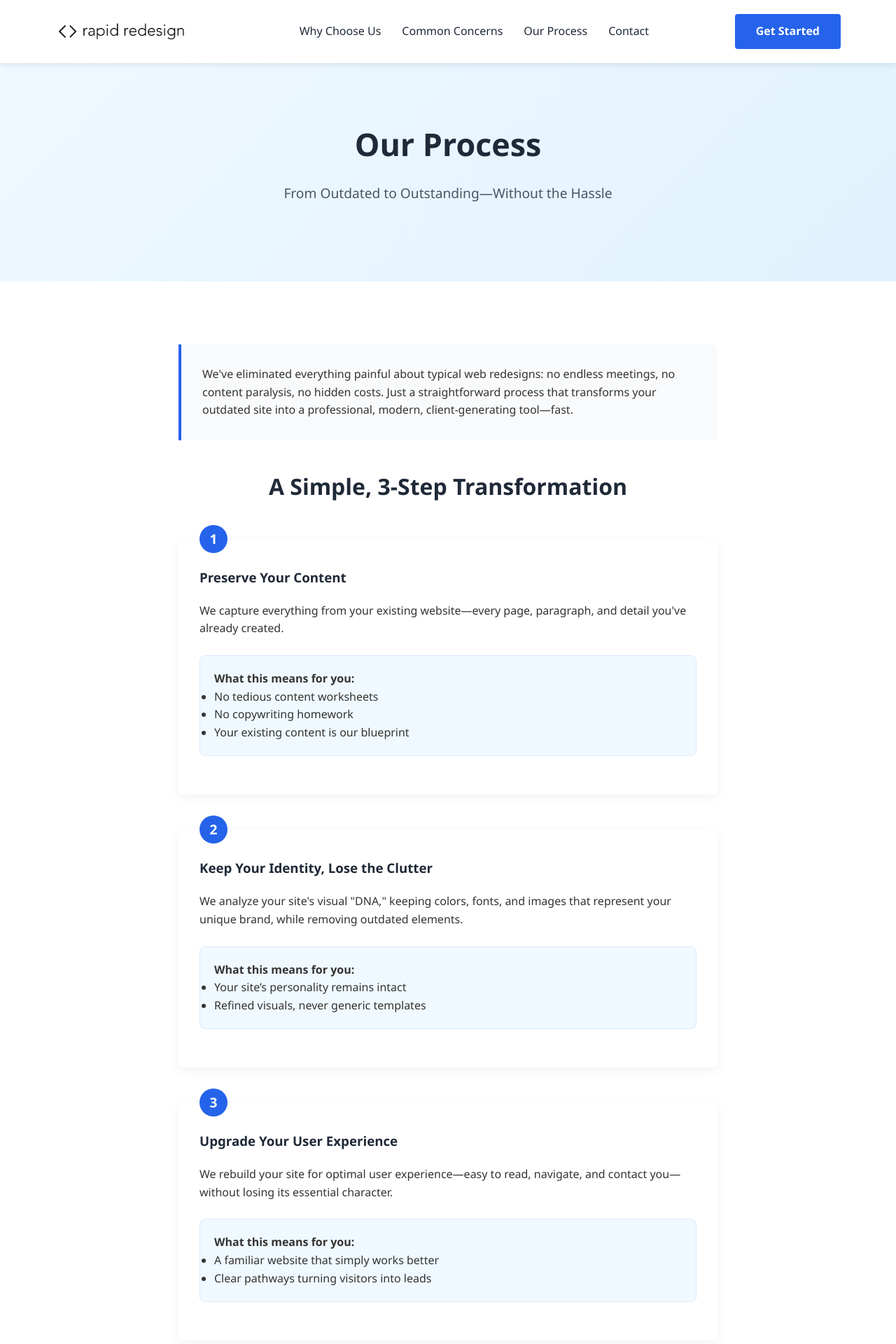
After one commit to StefScripts/RapidRedesign, a PHP site: page /our-process2.php in a window 1280 px wide. The commit adds this page. Shown: the top 1920 px of the page at 70% size. Run offline with PHP 8.4, Linux system fonts and the light colour scheme.

Commit message:
our-process2.php and faqs.php from common-concerns

```diff
--- a/components/nav.php
+++ b/components/nav.php
@@ -1,11 +1,16 @@
 <nav class="navbar">
- <div class="logo"><a href="index.php">Rapid Redesign</a></div>
+ <div class="logo">
+  <a href="index.php">
+   <img src="images/logo.png" alt="Rapid Redesign Logo" class="logo-img">
+
+  </a>
+ </div>
  <ul class="nav-links">
-  <li><a href="how-it-works.php">How It Works</a></li>
-  <li><a href="why-choose-us.php">Why Choose Us</a></li>
+  <!-- <li><a href="how-it-works.php">How It Works</a></li> -->
+  <li><a href="why-us.php">Why Choose Us</a></li>
   <li><a href="common-concerns.php">Common Concerns</a></li>
   <li><a href="our-process.php">Our Process</a></li>
-  <li><a href="concerns-process.php">Process & Concerns</a></li>
+  <!-- <li><a href="concerns-process.php">Process & Concerns</a></li> -->
 
   <!-- <li><a href="#portfolio">Portfolio</a></li> -->
   <li><a href="contact.php">Contact</a></li>
--- a/css/styles.css
+++ b/css/styles.css
@@ -41,7 +41,7 @@ body {
 ================================================================= */
 header {
   background: white;
-    box-shadow: 0 2px 10px rgba(0,0,0,0.1);
+  box-shadow: 0 2px 10px rgba(0, 0, 0, 0.1);
   position: sticky;
   top: 0;
   z-index: 100;
@@ -54,10 +54,16 @@ header {
   padding: 20px 0;
 }
 
-.logo {
-    font-size: 1.8rem;
-    font-weight: 700;
-    color: var(--primary);
+.logo a {
+  display: flex;
+  align-items: center;
+  text-decoration: none;
+}
+
+.logo-img {
+  height: 30px; /* Adjust height as needed */
+  width: auto;
+  margin-right: 8px;
 }
 
 .nav-links {
@@ -113,19 +119,22 @@ header {
 /* =================================================================
    Hero Sections
 ================================================================= */
-.hero, .page-hero {
+.hero,
+.page-hero {
   background: linear-gradient(135deg, #f0f9ff 0%, #e0f2fe 100%);
   padding: 80px 0;
   text-align: center;
 }
 
-.hero h1, .page-hero h1 {
+.hero h1,
+.page-hero h1 {
   font-size: 2.8rem;
   margin-bottom: 20px;
   color: var(--dark);
 }
 
-.hero p, .page-hero p {
+.hero p,
+.page-hero p {
   font-size: 1.2rem;
   max-width: 700px;
   margin: 0 auto 30px;
@@ -200,7 +209,7 @@ header {
   border-radius: 8px;
   padding: 25px;
   width: 250px;
-    box-shadow: 0 4px 6px rgba(0,0,0,0.05);
+  box-shadow: 0 4px 6px rgba(0, 0, 0, 0.05);
   text-align: center;
 }
 
@@ -222,7 +231,7 @@ header {
   background: white;
   border-radius: 8px;
   padding: 30px;
-    box-shadow: 0 4px 6px rgba(0,0,0,0.05);
+  box-shadow: 0 4px 6px rgba(0, 0, 0, 0.05);
   border-top: 4px solid var(--primary);
 }
 
@@ -249,7 +258,7 @@ header {
   border-radius: 8px;
   padding: 40px;
   margin: 60px 0;
-    box-shadow: 0 5px 15px rgba(0,0,0,0.05);
+  box-shadow: 0 5px 15px rgba(0, 0, 0, 0.05);
   position: relative;
   border-top: 3px solid var(--primary);
 }
@@ -366,7 +375,7 @@ header {
 }
 
 .assurance-box li:before {
-    content: "✓";
+  content: '✓';
   color: #10b981;
   position: absolute;
   left: 0;
@@ -426,7 +435,7 @@ header {
   background: white;
   border-radius: 8px;
   padding: 30px;
-    box-shadow: 0 5px 15px rgba(0,0,0,0.05);
+  box-shadow: 0 5px 15px rgba(0, 0, 0, 0.05);
   position: relative;
 }
 
@@ -493,7 +502,7 @@ header {
   background: white;
   border-radius: 8px;
   padding: 30px;
-    box-shadow: 0 4px 6px rgba(0,0,0,0.05);
+  box-shadow: 0 4px 6px rgba(0, 0, 0, 0.05);
   border-top: 4px solid var(--primary);
   text-align: center;
 }
@@ -516,7 +525,7 @@ header {
   width: 100%;
   border-collapse: collapse;
   margin: 40px 0;
-    box-shadow: 0 4px 6px rgba(0,0,0,0.05);
+  box-shadow: 0 4px 6px rgba(0, 0, 0, 0.05);
 }
 
 .comparison-table th,
@@ -564,7 +573,7 @@ header {
 }
 
 .process .process-steps:before {
-    content: "";
+  content: '';
   position: absolute;
   top: 40px;
   left: 10%;
@@ -631,7 +640,7 @@ header {
   background: white;
   border-radius: 8px;
   padding: 30px;
-    box-shadow: 0 5px 15px rgba(0,0,0,0.05);
+  box-shadow: 0 5px 15px rgba(0, 0, 0, 0.05);
   text-align: center;
 }
 
@@ -675,7 +684,7 @@ header {
   border-radius: 8px;
   padding: 30px;
   text-align: center;
-    box-shadow: 0 4px 6px rgba(0,0,0,0.05);
+  box-shadow: 0 4px 6px rgba(0, 0, 0, 0.05);
   transition: transform 0.3s;
 }
 
@@ -743,7 +752,7 @@ header {
   background: white;
   border-radius: 8px;
   overflow: hidden;
-    box-shadow: 0 4px 6px rgba(0,0,0,0.05);
+  box-shadow: 0 4px 6px rgba(0, 0, 0, 0.05);
   margin-bottom: 25px;
 }
 
@@ -791,7 +800,7 @@ header {
   border-radius: 8px;
   padding: 40px 30px;
   text-align: center;
-    box-shadow: 0 5px 15px rgba(0,0,0,0.05);
+  box-shadow: 0 5px 15px rgba(0, 0, 0, 0.05);
   border-top: 4px solid var(--primary);
 }
 
@@ -831,7 +840,7 @@ header {
   background: white;
   padding: 30px;
   border-radius: 8px;
-    box-shadow: 0 4px 6px rgba(0,0,0,0.05);
+  box-shadow: 0 4px 6px rgba(0, 0, 0, 0.05);
 }
 
 .testimonial-text {
@@ -863,11 +872,13 @@ header {
   font-size: 1.8rem;
 }
 
-.problem-list, .solution-list {
+.problem-list,
+.solution-list {
   list-style: none;
 }
 
-.problem-list li, .solution-list li {
+.problem-list li,
+.solution-list li {
   padding: 12px 0;
   border-bottom: 1px solid #e5e7eb;
   display: flex;
@@ -875,14 +886,14 @@ header {
 }
 
 .problem-list li:before {
-    content: "✗";
+  content: '✗';
   color: #ef4444;
   margin-right: 10px;
   font-weight: bold;
 }
 
 .solution-list li:before {
-    content: "✓";
+  content: '✓';
   color: #10b981;
   margin-right: 10px;
   font-weight: bold;
@@ -1026,7 +1037,8 @@ footer {
   }
 
   /* Typography */
-    .hero h1, .page-hero h1 {
+  .hero h1,
+  .page-hero h1 {
     font-size: 2.2rem;
   }
 
--- /dev/null
+++ b/our-process2.php
@@ -0,0 +1,223 @@
+<?php
+$pageTitle = "Our Process | Rapid Redesign";
+include('components/header.php');
+?>
+
+<section class="page-hero">
+  <div class="container">
+    <h1>Our Process</h1>
+    <p class="lead-text">From Outdated to Outstanding—Without the Hassle</p>
+  </div>
+</section>
+
+<section class="content-section">
+  <div class="container narrow-container">
+
+    <p class="intro-box">
+      We've eliminated everything painful about typical web redesigns: no endless meetings, no content paralysis, no hidden costs. Just a straightforward process that transforms your outdated site into a professional, modern, client-generating tool—fast.
+    </p>
+
+    <h2 class="section-title">A Simple, 3-Step Transformation</h2>
+
+    <div class="process-steps">
+
+      <div class="step">
+        <div class="step-circle">1</div>
+        <h3 class="step-title">Preserve Your Content</h3>
+        <p>We capture everything from your existing website—every page, paragraph, and detail you've already created.</p>
+        <div class="highlight-box">
+          <strong>What this means for you:</strong>
+          <ul>
+            <li>No tedious content worksheets</li>
+            <li>No copywriting homework</li>
+            <li>Your existing content is our blueprint</li>
+          </ul>
+        </div>
+      </div>
+
+      <div class="step">
+        <div class="step-circle">2</div>
+        <h3 class="step-title">Keep Your Identity, Lose the Clutter</h3>
+        <p>We analyze your site's visual "DNA," keeping colors, fonts, and images that represent your unique brand, while removing outdated elements.</p>
+        <div class="highlight-box">
+          <strong>What this means for you:</strong>
+          <ul>
+            <li>Your site’s personality remains intact</li>
+            <li>Refined visuals, never generic templates</li>
+          </ul>
+        </div>
+      </div>
+
+      <div class="step">
+        <div class="step-circle">3</div>
+        <h3 class="step-title">Upgrade Your User Experience</h3>
+        <p>We rebuild your site for optimal user experience—easy to read, navigate, and contact you—without losing its essential character.</p>
+        <div class="highlight-box">
+          <strong>What this means for you:</strong>
+          <ul>
+            <li>A familiar website that simply works better</li>
+            <li>Clear pathways turning visitors into leads</li>
+          </ul>
+        </div>
+      </div>
+
+    </div>
+
+    <h2 class="section-title">Exactly How We Improve Your Website</h2>
+
+    <div class="benefits-grid">
+
+      <div class="benefit-card">
+        <h3>Content & Structure Optimization</h3>
+        <ul>
+          <li>Improve readability without losing your voice</li>
+          <li>Merge redundant pages and enhance flow</li>
+          <li>SEO-optimize every page</li>
+        </ul>
+      </div>
+
+      <div class="benefit-card">
+        <h3>Visual & Technical Enhancement</h3>
+        <ul>
+          <li>Modernize visuals, keeping your style intact</li>
+          <li>Ensure mobile responsiveness</li>
+          <li>Boost loading speeds and enhance security (HTTPS)</li>
+        </ul>
+      </div>
+
+      <div class="benefit-card">
+        <h3>User Experience Improvements</h3>
+        <ul>
+          <li>Intuitive contact forms to capture leads</li>
+          <li>Prominent Calls-to-Action (CTAs)</li>
+          <li>Streamlined, frustration-free navigation</li>
+        </ul>
+      </div>
+
+    </div>
+
+    <h2 class="section-title">What You'll Never See From Us</h2>
+    <div class="avoid-list">
+      <ul>
+        <li>No cookie-cutter templates</li>
+        <li>No rewriting your voice into jargon</li>
+        <li>No inventing content</li>
+        <li>No hidden fees or inflated costs</li>
+        <li>No lock-in contracts</li>
+        <li>No holding your website hostage</li>
+      </ul>
+    </div>
+
+    <!-- <section class="comparison-section"> -->
+  <div class="container">
+    <h2 class="section-title">The Rapid Redesign Difference</h2>
+    <table class="comparison-table">
+      <thead>
+        <tr>
+          <th></th>
+          <th>Traditional Designers</th>
+          <th>Rapid Redesign</th>
+        </tr>
+      </thead>
+      <tbody>
+        <tr>
+          <td>Timeline</td>
+          <td class="xmark">Months of delays</td>
+          <td class="checkmark">7-day turnaround</td>
+        </tr>
+        <tr>
+          <td>Pricing</td>
+          <td class="xmark">$10k+ hidden fees</td>
+          <td class="checkmark">Fixed from $1,500</td>
+        </tr>
+        <tr>
+          <td>Process</td>
+          <td class="xmark">Endless meetings</td>
+          <td class="checkmark">Efficient, stress-free</td>
+        </tr>
+        <tr>
+          <td>Quality</td>
+          <td class="xmark">Generic results</td>
+          <td class="checkmark">Tailored to you</td>
+        </tr>
+        <tr>
+          <td>SEO & Speed</td>
+          <td class="xmark">Charged as extras</td>
+          <td class="checkmark">Built-in essentials</td>
+        </tr>
+      </tbody>
+    </table>
+  </div>
+<!-- </section> -->
+
+    <h2 class="section-title">Clear Pricing, Fast Results</h2>
+    <div class="investment-cards">
+      <div class="investment-card">
+        <h3>Standard Redesign</h3>
+        <p class="price">Starting at $1,500 (All-inclusive)</p>
+        <ul>
+          <li>50% payment at launch, 50% after 30 days</li>
+          <li>7–14 days turnaround</li>
+        </ul>
+      </div>
+
+      <div class="investment-card">
+        <h3>Optional Hosting & Maintenance</h3>
+        <p class="price">$20/month</p>
+        <ul>
+          <li>Completely optional, cancel anytime</li>
+          <li>No long-term contracts</li>
+        </ul>
+      </div>
+    </div>
+
+    <!-- <h2 class="section-title">Why Service Businesses Choose Us</h2>
+    <div class="benefits-grid">
+      <div class="benefit-card"><h3>Instant Credibility</h3><p>Build immediate trust with a professional look.</p></div>
+      <div class="benefit-card"><h3>Clear Service Presentation</h3><p>Your services, clearly communicated.</p></div>
+      <div class="benefit-card"><h3>Effortless Contact</h3><p>Lead-capture made simple.</p></div>
+      <div class="benefit-card"><h3>Visitor Conversion</h3><p>Turn clicks into clients.</p></div>
+      <div class="benefit-card"><h3>Mobile Perfection</h3><p>Optimized for all devices.</p></div>
+      <div class="benefit-card"><h3>Zero Maintenance</h3><p>We handle technical details; you focus on your business.</p></div>
+    </div> -->
+
+    <div class="guarantee">
+      <h2>Zero-Risk Guarantee</h2>
+      <ul>
+        <li>30-day tweak period after launch</li>
+        <li>Pay 50% at launch, remaining after satisfaction</li>
+        <li>You retain complete ownership</li>
+      </ul>
+    </div>
+
+    <h2 class="section-title">Ready to Expand Further?</h2>
+    <div class="benefits-grid">
+      <div class="benefit-card">
+        <h3>Content Enhancement</h3>
+        <ul>
+          <li>Add new content, testimonials, and images</li>
+        </ul>
+      </div>
+      <div class="benefit-card">
+        <h3>Technical Integration</h3>
+        <ul>
+          <li>Scheduling tools, business emails, analytics integration</li>
+        </ul>
+      </div>
+      <div class="benefit-card">
+        <h3>Ongoing Support</h3>
+        <ul>
+          <li>Regular updates, hosting, security & technical support</li>
+        </ul>
+      </div>
+    </div>
+
+    <div class="promise-box">
+      <h2>Our Promise to You</h2>
+      <p>No drama. No delays. No surprises. Just a better website that works as hard as you do.</p>
+    </div>
+
+  </div>
+</section>
+
+<?php include('components/footer.php'); ?>
```
Also changed, not shown: faqs.php (added, +113 -0 lines), why-us.php (added, +187 -0 lines). Lines whose indentation alone changed are shown as unchanged.
